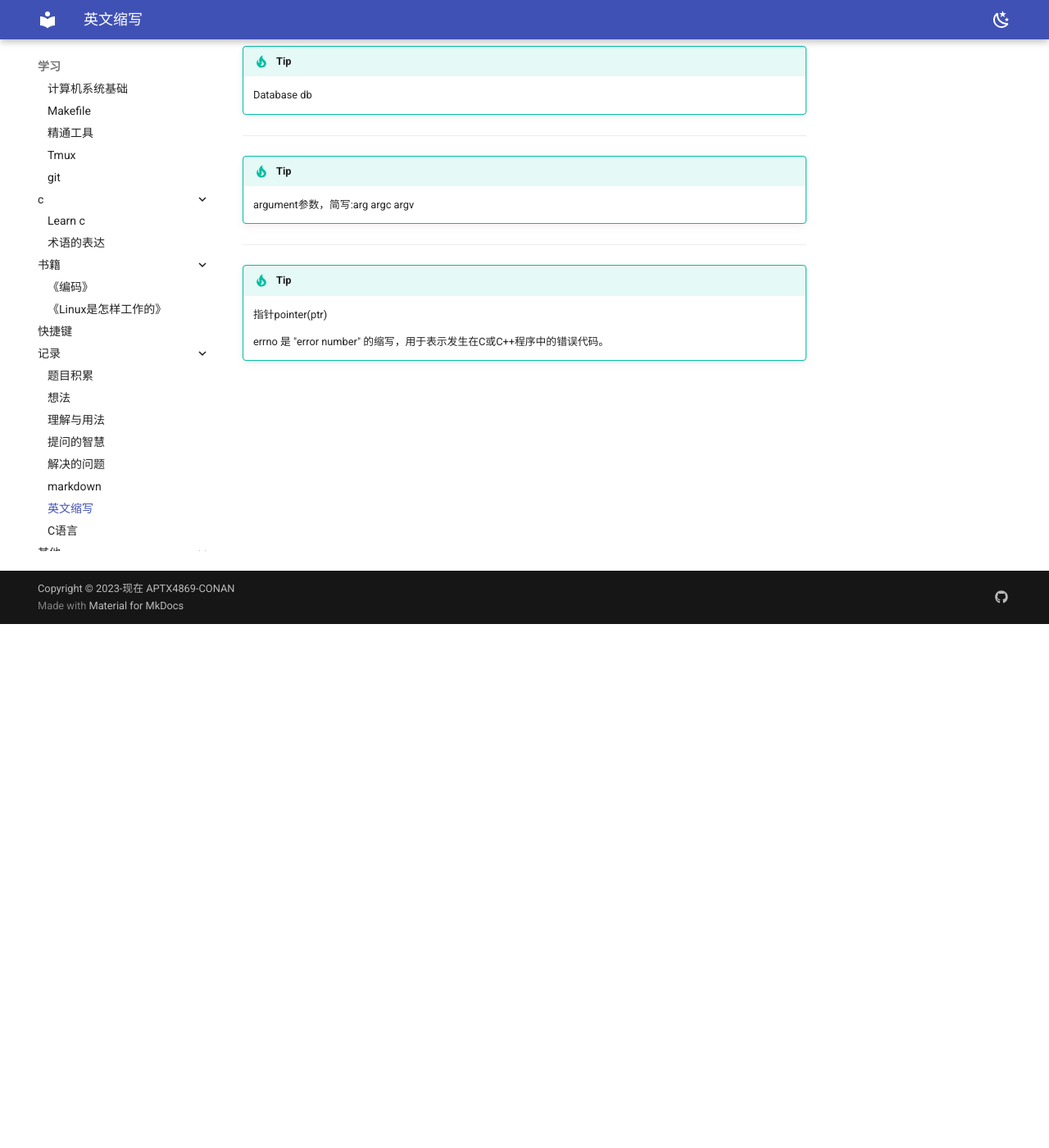
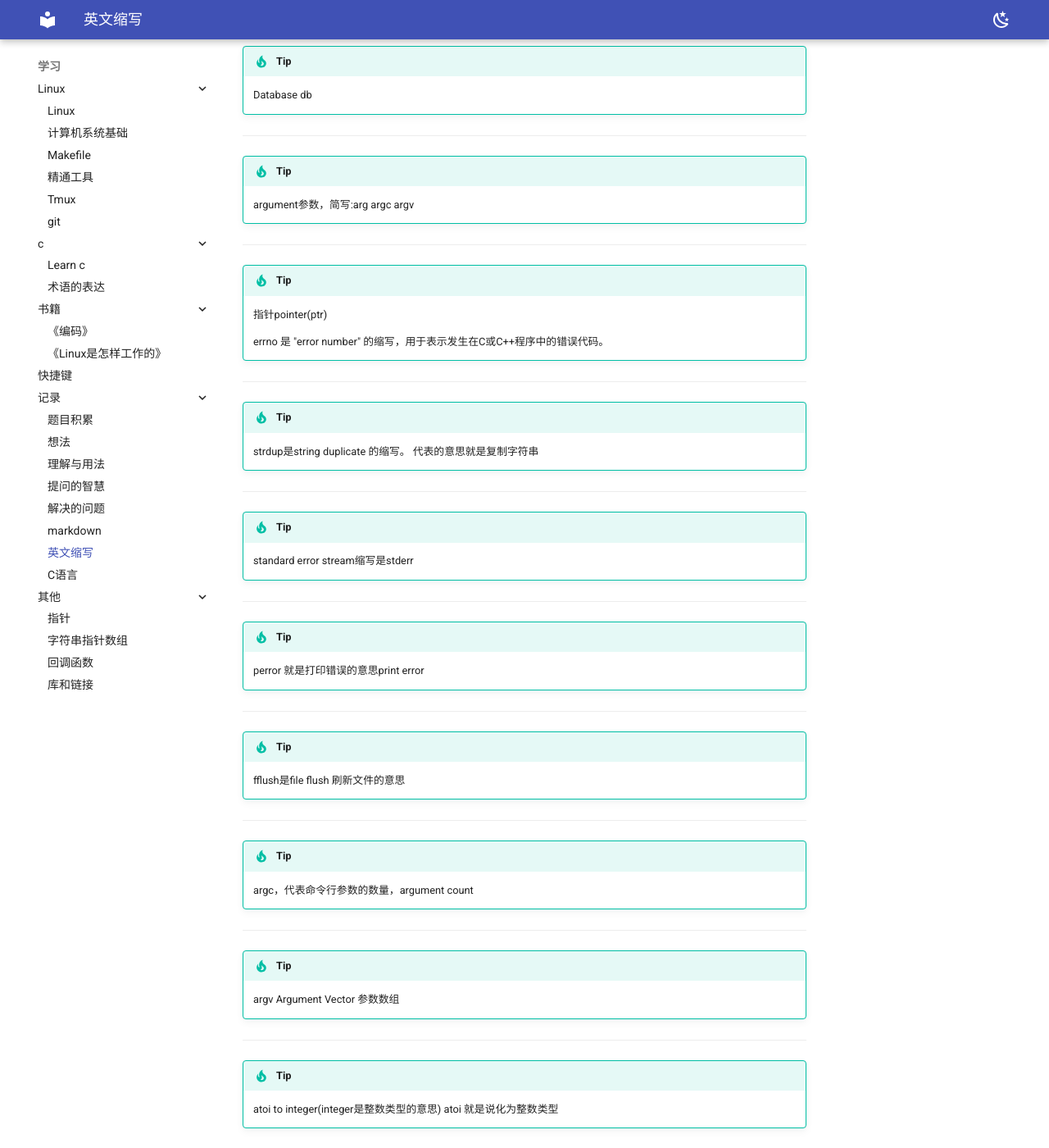
Before and after one commit to APTX4869-CONAN/zzp-blog, an MkDocs documentation site: the page built from docs/appendix/acronym.md, in a window 1280 px wide and 1400 px high, scrolled down 639 px. Shown: the whole window at 82% size. Built offline with MkDocs 1.6.1 and Material for MkDocs 9.7.7, drawn with Linux system fonts in a browser that asks for light colours.

Commit message:
2024-01-10_19:31:21 update

```diff
--- a/docs/appendix/acronym.md
+++ b/docs/appendix/acronym.md
@@ -34,3 +34,35 @@
     指针pointer(ptr)
 
     errno 是 "error number" 的缩写，用于表示发生在C或C++程序中的错误代码。
+***
+
+!!! tip
+
+    strdup是string duplicate 的缩写。
+    代表的意思就是复制字符串
+***
+
+!!! tip
+
+    standard error stream缩写是stderr
+***
+!!! tip
+
+    perror 就是打印错误的意思print error
+***
+!!! tip
+
+    fflush是file flush 刷新文件的意思
+***
+!!! tip
+
+    argc，代表命令行参数的数量，argument count
+***
+!!! tip
+
+    argv Argument Vector 参数数组
+***
+!!! tip
+
+    atoi  to integer(integer是整数类型的意思)
+    atoi 就是说化为整数类型
```
Also changed, not shown: docs/appendix/c4.md (+1 -0 lines).
